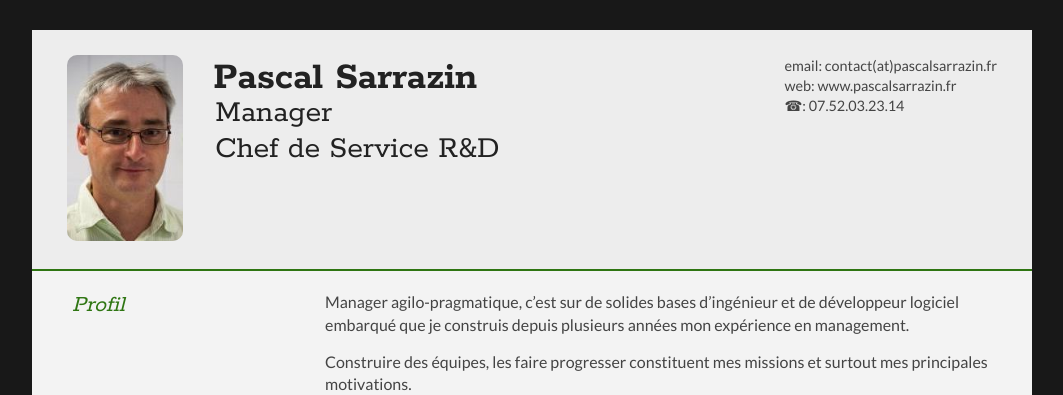
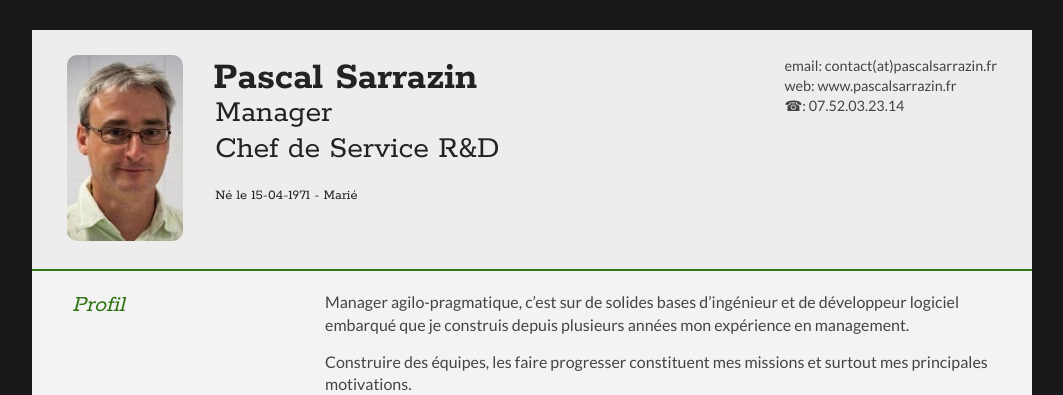
Before and after one commit to Nyrbyk/CVPascal, a PHP site: page / in a window 1280 px wide. Shown: the top 395 px of the page, without its empty margins (108-1171 px from the left). Run offline with PHP 8.4, Linux system fonts and the light colour scheme.

Commit message:
add birth date :-)

```diff
--- a/index.php
+++ b/index.php
@@ -40,6 +40,7 @@
                     <h1 class="quickFade delayOne">Pascal Sarrazin</h1>
                     <h2 class="quickFade delayTwo">Manager</h2>
                     <h2 class="quickFade delayTwo">Chef de Service R&D</h2>
+                    <h3 class="quickFade delayTwo">Né le 15-04-1971 - Marié </h2>
                 </div>
 
                 <div id="contactDetails" class="quickFade delayThree">
--- a/style.css
+++ b/style.css
@@ -45,6 +45,12 @@ p {
 #name h2 {
 	font-size: 2em;
 	margin-left: 2px;
+	font-family: 'Rokkitt', Helvetica, Arial, sans-serif;
+}
+#name h3 {
+	font-size: 0.9em;
+	margin-left: 2px;
+	margin-top: 20px;
 	font-family: 'Rokkitt', Helvetica, Arial, sans-serif;
 }
 
```
